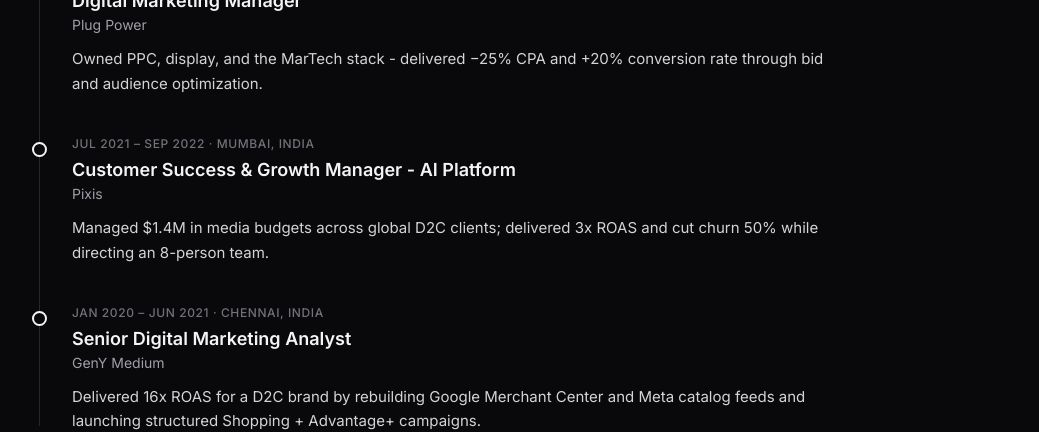
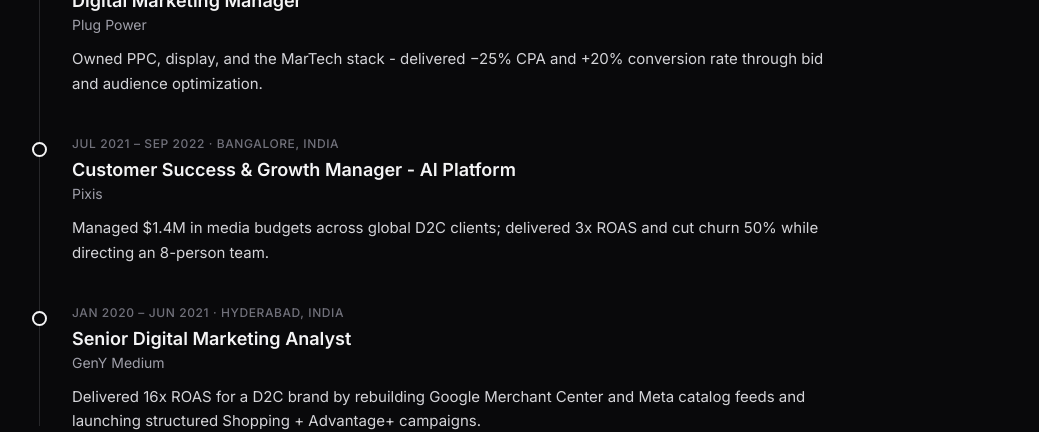
Before and after one commit to arokhith1998/adhi-portfolio, a Next.js app: page / in a window 1280 px wide. Shown: the part 2100-2532 px from the top of the page, without its empty margins (120-1159 px from the left). Built offline with nearby package versions, Linux system fonts and the light colour scheme.

Commit message:
Update Pixis -> Bangalore, GenY Medium -> Hyderabad

```diff
--- a/src/components/Experience.tsx
+++ b/src/components/Experience.tsx
@@ -27,7 +27,7 @@
     company: "Pixis",
     role: "Customer Success & Growth Manager - AI Platform",
     period: "Jul 2021 – Sep 2022",
-    location: "Mumbai, India",
+    location: "Bangalore, India",
     summary:
       "Managed $1.4M in media budgets across global D2C clients; delivered 3x ROAS and cut churn 50% while directing an 8-person team.",
   },
@@ -35,7 +35,7 @@
     company: "GenY Medium",
     role: "Senior Digital Marketing Analyst",
     period: "Jan 2020 – Jun 2021",
-    location: "Chennai, India",
+    location: "Hyderabad, India",
     summary:
       "Delivered 16x ROAS for a D2C brand by rebuilding Google Merchant Center and Meta catalog feeds and launching structured Shopping + Advantage+ campaigns.",
   },
```
